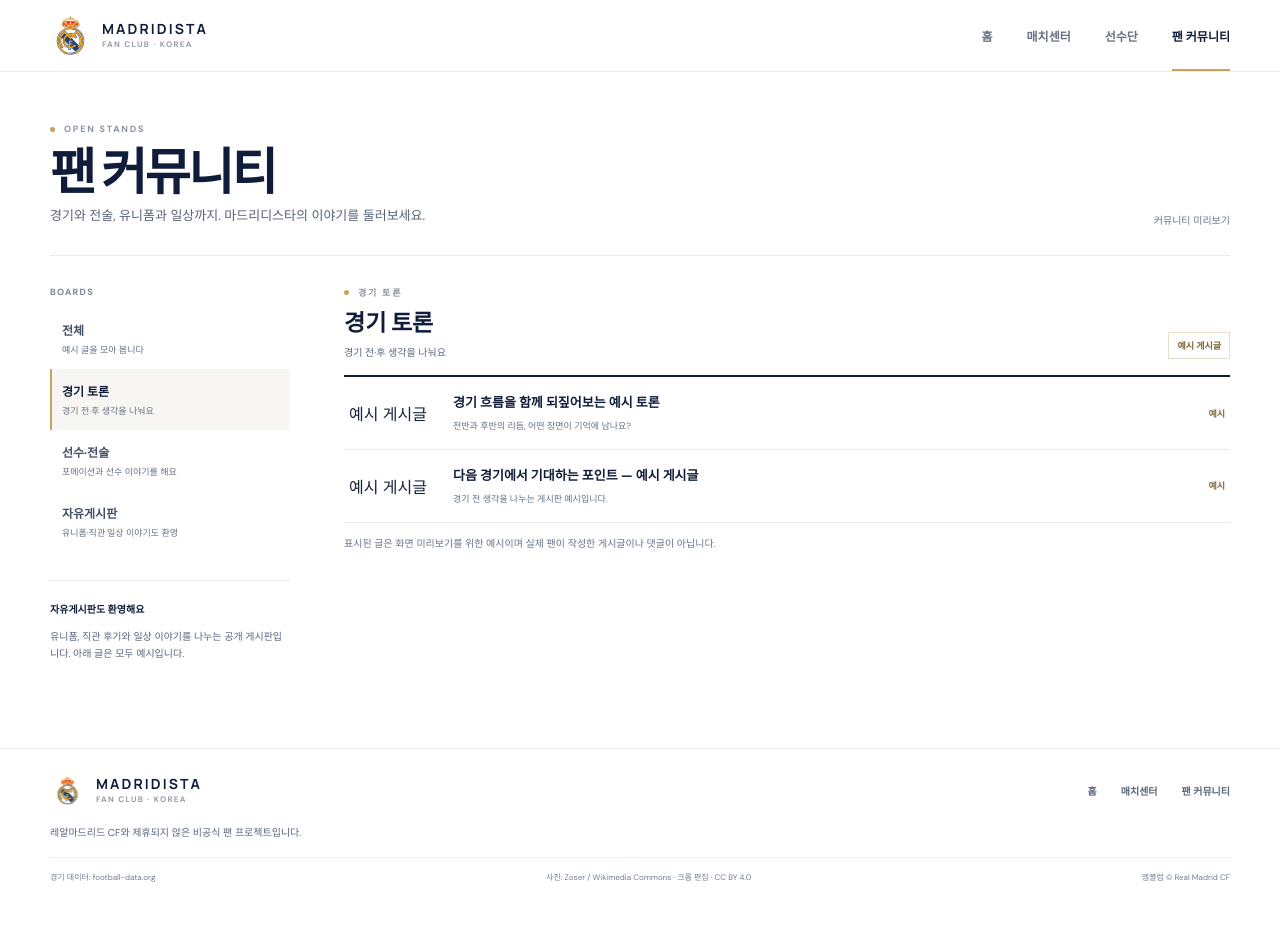
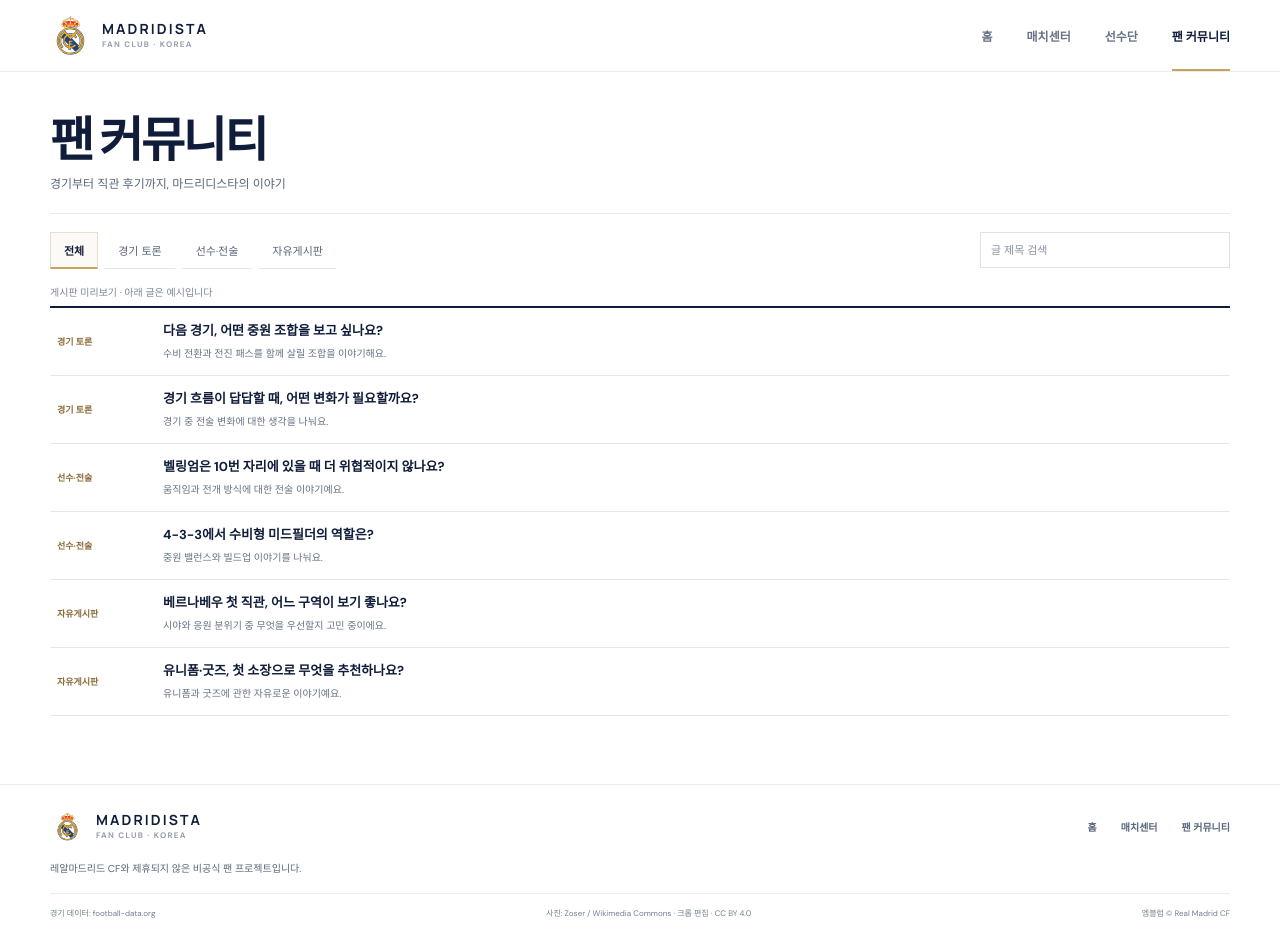
Before and after one commit to asdtsl0406-sketch/website, a Next.js app: page /community in a window 1280 px wide. Before the commit the page ends 895 px from the top, so only its background shows below. Built offline with nearby package versions, Linux system fonts and the light colour scheme.

Commit message:
Improve community board browsing

```diff
--- /dev/null
+++ b/src/app/community/community.module.css
@@ -0,0 +1,113 @@
+.page {
+  padding-top: 34px;
+  padding-bottom: 68px;
+}
+
+.heading {
+  padding: 7px 0 19px;
+  border-bottom: 1px solid #e8ebf0;
+}
+
+.heading h1 {
+  margin: 0;
+  color: #101d3a;
+  font: 700 clamp(34px, 4vw, 48px)/1.1 'Manrope', sans-serif;
+  letter-spacing: -.05em;
+}
+
+.heading p {
+  margin: 9px 0 0;
+  color: #59667b;
+  font-size: 12px;
+  line-height: 1.6;
+}
+
+.feed { margin-top: 18px; }
+
+.controls {
+  display: flex;
+  align-items: center;
+  justify-content: space-between;
+  gap: 18px;
+}
+
+.tabs { display: flex; align-items: center; gap: 6px; }
+
+.tab {
+  min-height: 37px;
+  padding: 8px 13px;
+  color: #58657a;
+  border: 1px solid transparent;
+  border-bottom-color: #e2e6ec;
+  background: #fff;
+  font-size: 11px;
+  cursor: pointer;
+  white-space: nowrap;
+}
+
+.tab:hover,
+.activeTab {
+  color: #101d3a;
+  border-color: #e8dfca;
+  border-bottom: 2px solid #c7a45b;
+  background: #fbfaf7;
+  font-weight: 700;
+}
+
+.search { position: relative; width: min(250px, 100%); flex: 0 0 auto; }
+
+.search input {
+  width: 100%;
+  min-height: 36px;
+  padding: 8px 10px;
+  color: #101d3a;
+  border: 1px solid #dfe3e9;
+  background: #fff;
+  font: 400 11px 'DM Sans', sans-serif;
+}
+
+.search input::placeholder { color: #8993a2; }
+.search input:focus-visible, .tab:focus-visible { outline: 2px solid #c7a45b; outline-offset: 2px; }
+.srOnly { position: absolute; width: 1px; height: 1px; padding: 0; margin: -1px; overflow: hidden; clip: rect(0,0,0,0); white-space: nowrap; border: 0; }
+
+.previewNote {
+  margin: 15px 0 7px;
+  color: #7d8796;
+  font-size: 10px;
+}
+
+.postList { border-top: 2px solid #101d3a; }
+
+.postRow {
+  display: grid;
+  grid-template-columns: 94px minmax(0, 1fr);
+  align-items: center;
+  gap: 12px;
+  min-height: 68px;
+  padding: 12px 7px;
+  color: #101d3a;
+  border-bottom: 1px solid #e4e8ee;
+}
+
+.postRow:hover .postContent b { color: #8a6d38; }
+.category { color: #8a6d38; font-size: 9px; font-weight: 700; }
+.postContent { min-width: 0; display: grid; gap: 5px; }
+.postContent b { color: #101d3a; font-size: 13px; line-height: 1.45; overflow-wrap: anywhere; }
+.postContent small { color: #667286; font-size: 10px; line-height: 1.5; overflow-wrap: anywhere; }
+.emptyState { margin: 0; padding: 24px 0; color: #59667b; border-top: 2px solid #101d3a; font-size: 12px; }
+
+@media (max-width: 760px) {
+  .page { padding-top: 24px; padding-bottom: 48px; }
+  .heading { padding-bottom: 14px; }
+  .heading h1 { font-size: 34px; }
+  .heading p { margin-top: 6px; font-size: 11px; }
+  .feed { margin-top: 14px; }
+  .controls { align-items: stretch; flex-direction: column-reverse; gap: 10px; }
+  .search { width: 100%; }
+  .tabs { display: grid; grid-template-columns: repeat(4, minmax(0, 1fr)); gap: 3px; }
+  .tab { min-width: 0; padding: 8px 3px; font-size: 9px; }
+  .postRow { grid-template-columns: 75px minmax(0, 1fr); gap: 8px; min-height: 64px; padding: 11px 3px; }
+  .category { font-size: 8px; }
+  .postContent b { font-size: 12px; }
+  .postContent small { font-size: 9px; }
+}
--- a/src/app/community/page.tsx
+++ b/src/app/community/page.tsx
@@ -1,13 +1,16 @@
 "use client";
 
 import Link from "next/link";
-import { useEffect, useState } from "react";
+import { useEffect, useMemo, useState } from "react";
 import { SiteFooter } from "@/components/site-footer";
 import { SiteHeader } from "@/components/site-header";
 import { communityBoards, communityExamples, type CommunityBoardId } from "@/lib/community-examples";
+import { communityBoardCopy } from "@/lib/community-board-copy";
+import styles from "./community.module.css";
 
 export default function CommunityPage() {
-  const [board, setBoard] = useState<CommunityBoardId>("match_discussion");
+  const [board, setBoard] = useState<CommunityBoardId>("all");
+  const [query, setQuery] = useState("");
 
   useEffect(() => {
     const requested = new URLSearchParams(window.location.search).get("board");
@@ -17,66 +20,67 @@ export default function CommunityPage() {
   }, []);
 
   const selectedBoard = communityBoards.find((item) => item.id === board) ?? communityBoards[0];
-  const posts = communityExamples.filter((post) => board === "all" || post.board === board);
+  const posts = useMemo(() => {
+    const normalizedQuery = query.trim().toLocaleLowerCase();
+    return communityExamples
+      .filter((post) => board === "all" || post.board === board)
+      .map((post) => ({ ...post, ...communityBoardCopy[post.id] }))
+      .filter((post) => !normalizedQuery || post.title.toLocaleLowerCase().includes(normalizedQuery));
+  }, [board, query]);
 
   return (
     <>
       <SiteHeader />
-      <main className="inner-page community-page">
+      <main className={`inner-page ${styles.page}`}>
         <div className="page-width">
-          <header className="inner-page-heading community-heading">
-            <div>
-              <div className="eyebrow"><span /> OPEN STANDS</div>
+          <header className={styles.heading}>
             <h1>팬 커뮤니티</h1>
-              <p>경기와 전술, 유니폼과 일상까지. 마드리디스타의 이야기를 둘러보세요.</p>
-            </div>
-            <span className="community-preview-note">커뮤니티 미리보기</span>
+            <p>경기부터 직관 후기까지, 마드리디스타의 이야기</p>
           </header>
 
-          <div className="community-layout">
-            <aside className="board-rail" aria-label="게시판 선택">
-              <span className="rail-label">BOARDS</span>
+          <section className={styles.feed} aria-label={`${selectedBoard.label} 게시판`}>
+            <div className={styles.controls}>
+              <div className={styles.tabs} aria-label="게시판 분류">
                 {communityBoards.map((item) => (
                   <button
+                    className={`${styles.tab} ${board === item.id ? styles.activeTab : ""}`}
                     type="button"
-                  className={board === item.id ? "active" : ""}
                     key={item.id}
                     aria-pressed={board === item.id}
                     onClick={() => setBoard(item.id)}
                   >
-                  <b>{item.label}</b><small>{item.hint}</small>
+                    {item.label}
                   </button>
                 ))}
-              <div className="board-guideline">
-                <strong>자유게시판도 환영해요</strong>
-                <p>유니폼, 직관 후기와 일상 이야기를 나누는 공개 게시판입니다. 아래 글은 모두 예시입니다.</p>
               </div>
-            </aside>
+              <label className={styles.search}>
+                <span className={styles.srOnly}>글 제목 검색</span>
+                <input
+                  type="search"
+                  value={query}
+                  placeholder="글 제목 검색"
+                  onChange={(event) => setQuery(event.target.value)}
+                />
+              </label>
+            </div>
 
-            <section className="community-feed" aria-labelledby="community-feed-title">
-              <div className="feed-heading">
-                <div>
-                  <span className="eyebrow"><span /> {selectedBoard.label.toUpperCase()}</span>
-                  <h2 id="community-feed-title">{selectedBoard.label}</h2>
-                  <p>{selectedBoard.hint}</p>
-                </div>
-                <span className="example-label">예시 게시글</span>
-              </div>
-              <div className="post-list">
+            <p className={styles.previewNote}>게시판 미리보기 · 아래 글은 예시입니다</p>
+            {posts.length === 0 ? (
+              <p className={styles.emptyState} role="status">검색 조건에 맞는 글이 없어요</p>
+            ) : (
+              <div className={styles.postList}>
                 {posts.map((post) => (
-                  <Link className="post-row" href={`/community/${post.id}`} key={post.id}>
-                    <span className="post-category">예시 게시글</span>
-                    <span className="post-row-main">
+                  <Link className={styles.postRow} href={`/community/${post.id}`} key={post.id}>
+                    <span className={styles.category}>{communityBoards.find((item) => item.id === post.board)?.label}</span>
+                    <span className={styles.postContent}>
                       <b>{post.title}</b>
                       <small>{post.summary}</small>
                     </span>
-                    <span className="post-example-mark">예시</span>
                   </Link>
                 ))}
               </div>
-              <p className="community-disclaimer">표시된 글은 화면 미리보기를 위한 예시이며 실제 팬이 작성한 게시글이나 댓글이 아닙니다.</p>
+            )}
           </section>
-          </div>
         </div>
       </main>
       <SiteFooter />
--- /dev/null
+++ b/src/lib/community-board-copy.ts
@@ -0,0 +1,32 @@
+export const communityBoardCopy: Record<string, { title: string; summary: string; body: string }> = {
+  "example-match-1": {
+    title: "다음 경기, 어떤 중원 조합을 보고 싶나요?",
+    summary: "수비 전환과 전진 패스를 함께 살릴 조합을 이야기해요.",
+    body: "중원 조합은 상대 압박을 벗겨낼 때도, 수비 전환 때 공간을 메울 때도 중요하잖아요. 여러분은 어떤 조합을 먼저 떠올리나요?",
+  },
+  "example-match-2": {
+    title: "경기 흐름이 답답할 때, 어떤 변화가 필요할까요?",
+    summary: "경기 중 전술 변화에 대한 생각을 나눠요.",
+    body: "선수 교체나 포지션 이동으로 흐름을 바꿀 수 있을까요? 경기 중 감독의 선택을 보며 어떤 점을 기대하는지 이야기해봐요.",
+  },
+  "example-tactics-1": {
+    title: "벨링엄은 10번 자리에 있을 때 더 위협적이지 않나요?",
+    summary: "움직임과 전개 방식에 대한 전술 이야기예요.",
+    body: "상대 페널티 박스 가까이에서 움직일 때 장점이 더 살아난다고 느끼는 분 있나요? 다른 위치에서의 역할과 비교해 의견을 나눠봐요.",
+  },
+  "example-tactics-2": {
+    title: "4-3-3에서 수비형 미드필더의 역할은?",
+    summary: "중원 밸런스와 빌드업 이야기를 나눠요.",
+    body: "수비 라인 앞 공간을 지키는 역할과 빌드업에 참여하는 역할 중 무엇이 더 중요할까요? 각자 생각하는 중원의 균형을 이야기해봐요.",
+  },
+  "example-chat-1": {
+    title: "베르나베우 첫 직관, 어느 구역이 보기 좋나요?",
+    summary: "시야와 응원 분위기 중 무엇을 우선할지 고민 중이에요.",
+    body: "처음 경기장을 찾는다면 어느 구역을 추천하시나요? 시야가 좋은 자리와 응원 열기를 느끼기 좋은 자리에 대한 경험을 나눠주세요.",
+  },
+  "example-chat-2": {
+    title: "유니폼·굿즈, 첫 소장으로 무엇을 추천하나요?",
+    summary: "유니폼과 굿즈에 관한 자유로운 이야기예요.",
+    body: "처음 기념품을 고른다면 유니폼, 머플러, 머그컵 중 무엇이 좋을까요? 오래 간직할 만한 아이템이 있으면 소개해주세요.",
+  },
+};
```
Also changed, not shown: src/app/community/[id]/page.tsx (+5 -4 lines). Lines whose indentation alone changed are shown as unchanged.
